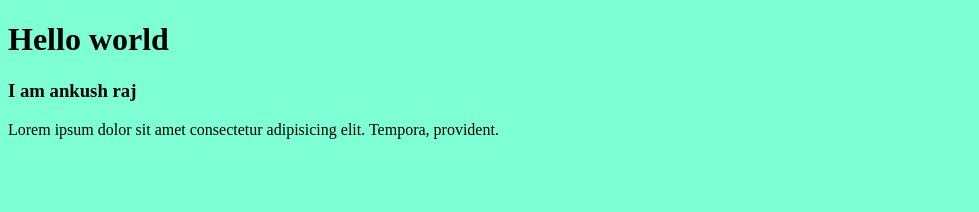
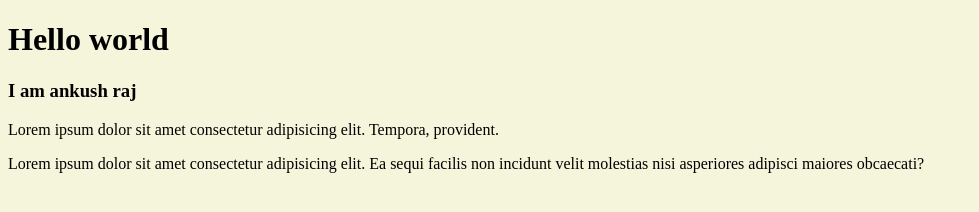
Before and after one commit to Mr-Ankushh/MyProject, a plain HTML site: page index.html in a window 1280 px wide. Shown: the whole page, without its empty margins (0-979 px from the left). Drawn offline with Linux system fonts and the light colour scheme.

Commit message:
index file 1.3

```diff
--- a/index.html
+++ b/index.html
@@ -10,5 +10,6 @@
     <H1>Hello world</H1>
     <h3>I am ankush raj</h3>
     <p>Lorem ipsum dolor sit amet consectetur adipisicing elit. Tempora, provident.</p>
+    <p>Lorem ipsum dolor sit amet consectetur adipisicing elit. Ea sequi facilis non incidunt velit molestias nisi asperiores adipisci maiores obcaecati?</p>
 </body>
 </html>
--- a/style.css
+++ b/style.css
@@ -1,3 +1,3 @@
 body{
-    background-color: aquamarine;
+    background-color: beige;
 }
```
